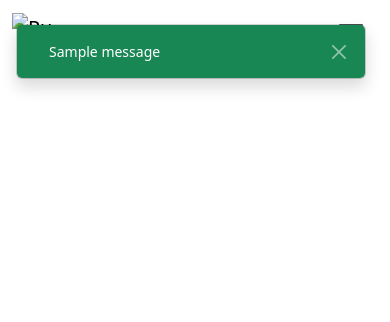
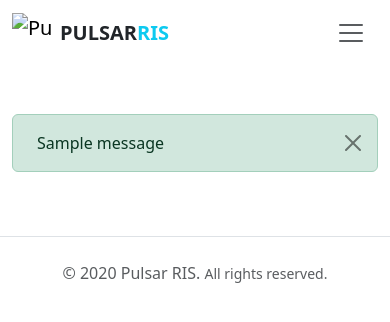
Before and after one commit to Pulsar87/PulsaRIS, a Python web app: template templates/layout.html in a window 390 px wide. Shown: the top 322 px of the page. Run offline with Jinja, Linux system fonts and the light colour scheme; the template is opened without the code that fills it: most values are stand-ins (such as "Sample title", 1, 10 or a date in 2020); one stand-in notice (Sample message) is shown; some libraries are stand-ins or nearby versions.

Commit message:
Update layout.html template for RIS project with enhanced structure and features
- Modified templates/layout.html to add comprehensive HTML5 document structure with proper meta tags, viewport settings, and SEO-friendly title/description
- Integrated responsive navigation bar with brand logo, worklist/patients links, language selector dropdown, theme toggle, and user authentication menu
- Added flash message system with styled alerts and auto-dismiss functionality for user feedback
- Implemented footer with dynamic copyright year and improved accessibility features
- Enhanced internationalization support with RTL layout handling for Arabic locale
- Updated navigation active state highlighting and improved dropdown menu styling
- Fixed favicon linking and added proper font loading for Inter and Cairo typefaces
- Added custom CSS classes for theme management and user interface consistency

The template now provides a complete, accessible foundation for the RIS application with proper internationalization and user experience enhancements.

```diff
--- a/templates/layout.html
+++ b/templates/layout.html
@@ -7,61 +7,67 @@
     <head>
         <meta charset="UTF-8" />
         <meta name="viewport" content="width=device-width, initial-scale=1.0" />
-        <title>Pulsar RIS</title>
+        <meta name="description" content="Pulsar RIS - Radiology Information System" />
+        <title>{% block title %}Pulsar RIS{% endblock %}</title>
+
+        <!-- Favicon -->
         <link
             rel="icon"
             href="{{ url_for('static', filename='favicon.svg') }}"
             type="image/svg+xml"
+        />
 
-
+        <!-- Fonts -->
         <link
             rel="stylesheet"
-            href="{{ url_for('static',filename='fonts/cairo')}}"
+            href="https://fonts.googleapis.com/css2?family=Inter:wght@400;500;600;700&family=Cairo:wght@400;600;700&display=swap"
         />
-        <!--https://fonts.googleapis.com/css2?family=Inter:wght@400;500;600;700&family=Cairo:wght@400;600;700&display=swap"-->
 
+        <!-- Bootstrap CSS -->
         {% if get_locale() == 'ar' %}
         <link
             rel="stylesheet"
             href="{{ url_for('static',filename='css/bootstrap.rtl.min.css')}}"
         />
-        <!--href="https://cdn.jsdelivr.net/npm/bootstrap@5.3.0/dist/css/bootstrap.rtl.min.css"-->
         {% else %}
         <link
             rel="stylesheet"
             href="{{ url_for('static',filename='css/bootstrap.min.css')}}"
         />
-        <!--href="https://cdn.jsdelivr.net/npm/bootstrap@5.3.0/dist/css/bootstrap.min.css"-->
         {% endif %}
 
+        <!-- Icons -->
         <link
             rel="stylesheet"
             href="{{ url_for('static' ,filename='css/bootstrap-icons.css')}}" />
-            <!--href="https://cdn.jsdelivr.net/npm/bootstrap-icons@1.11.0/font/bootstrap-icons.css"-->
 
+        <!-- FullCalendar -->
         <link
             rel="stylesheet"
             href="{{ url_for('static' ,filename='css/fullcalendar.css')}}" />
-            <!--href="https://cdn.jsdelivr.net/npm/fullcalendar@6.1.10/index.global.min.css"-->
 
+        <!-- Custom Styles -->
         <link
             rel="stylesheet"
             href="{{ url_for('static' ,filename='css/custom.css')}}" />
 
+        {% block extra_css %}{% endblock %}
+
+        <!-- Scripts -->
+        <script
+            src="{{ url_for('static', filename='js/bootstrap.bundle.min.js')}}" ></script>
+
         <script
             src="{{ url_for('static', filename='js/index.global.min.js')}}" ></script>
 
-        <script
-            src="{{ url_for('static', filename='js/bootstrap.bundle.min.js')}}" ></script>
-            <!--src="https://cdn.jsdelivr.net/npm/fullcalendar@6.1.10/index.global.min.js"-->
         <script type="text/javascript"
             src="{{ url_for('static', filename='js/custom.js')}}" defer></script>
 
-
+        {% block extra_js %}{% endblock %}
     </head>
 
     <body>
-
+        <!-- Navigation -->
         <nav class="navbar navbar-expand-lg sticky-top navbar-custom mb-5">
             <div class="container">
                 <a class="navbar-brand d-flex align-items-center" href="/">
@@ -82,6 +88,7 @@
                     type="button"
                     data-bs-toggle="collapse"
                     data-bs-target="#mainNav"
+                    aria-label="Toggle navigation"
                 >
                     <span class="navbar-toggler-icon"></span>
                 </button>
@@ -90,23 +97,30 @@
                     <ul
                         class="navbar-nav {% if get_locale() == 'ar' %}me-auto{% else %}ms-auto{% endif %} align-items-center"
                     >
+                        <!-- Worklist -->
                         <li class="nav-item">
-                            <a class="nav-link" href="/worklist"
+                            <a class="nav-link {% if request.endpoint == 'worklist' %}active{% endif %}" href="/worklist"
                                 ><i class="bi bi-grid-1x2 me-1"></i> {{
                                 _('Worklist') }}</a
                             >
                         </li>
+
+                        <!-- Patients -->
                         <li class="nav-item">
-                            <a class="nav-link" href="/patients"
+                            <a class="nav-link {% if request.endpoint == 'patients' %}active{% endif %}" href="/patients"
                                 ><i class="bi bi-people-fill me-1"></i> {{
                                 _('Patients') }}</a
                             >
                         </li>
+
+                        <!-- Language Selector -->
                         <li class="nav-item dropdown mx-2">
                             <a
                                 class="nav-link btn btn-light btn-sm rounded-pill px-3"
                                 href="#"
                                 data-bs-toggle="dropdown"
+                                aria-haspopup="true"
+                                aria-expanded="false"
                             >
                                 <i class="bi bi-translate"></i>
                             </a>
@@ -130,17 +144,20 @@
                             </ul>
                         </li>
 
+                        <!-- Theme Toggle -->
                         <li class="nav-item mx-1">
                             <button
                                 class="btn btn-light btn-sm rounded-pill px-3"
                                 id="theme-toggle"
                                 type="button"
+                                aria-label="{{ _('Toggle Theme') }}"
                                 title="{{ _('Toggle Theme') }}"
                             >
                                 <i class="bi bi-sun-fill"></i>
                             </button>
                         </li>
 
+                        <!-- User Menu -->
                         {% if current_user.is_authenticated %}
                         <li class="nav-item dropdown ms-lg-3">
                             <a
@@ -148,6 +165,8 @@
                                 href="#"
                                 id="userDropdown"
                                 data-bs-toggle="dropdown"
+                                aria-haspopup="true"
+                                aria-expanded="false"
                             >
                                 <div class="user-pill">
                                     <div class="d-none d-md-block">
@@ -169,6 +188,7 @@
                             </a>
                             <ul
                                 class="dropdown-menu dropdown-menu-end border-0 shadow-lg p-2 mt-2 rounded-4"
+                                aria-labelledby="userDropdown"
                             >
                                 <li>
                                     <a
@@ -176,7 +196,7 @@
                                         href="/add_practitioner"
                                     >
                                         <i
-                                            class="bi bi-gear-fill me-2 text-secondary"
+                                            class="bi bi-person-badge-fill me-2 text-secondary"
                                         ></i>
                                         {{ _('Doctors') }}
                                     </a>
@@ -189,7 +209,7 @@
                                         href="{{ url_for('manage_users') }}"
                                     >
                                         <i
-                                            class="bi bi-gear-fill me-2 text-secondary"
+                                            class="bi bi-people-fill me-2 text-secondary"
                                         ></i>
                                         {{ _('Manage Users') }}
                                     </a>
@@ -211,7 +231,7 @@
                                         href="/modalities"
                                     >
                                         <i
-                                            class="bi bi-gear-fill me-2 text-secondary"
+                                            class="bi bi-hdd-stack-fill me-2 text-secondary"
                                         ></i>
                                         {{ _('Modalities') }}</a
                                     >
@@ -222,7 +242,7 @@
                                         href="/prices"
                                     >
                                         <i
-                                            class="bi bi-gear-fill me-2 text-secondary"
+                                            class="bi bi-currency-dollar me-2 text-secondary"
                                         ></i>
                                         {{ _('Manage Prices') }}</a
                                     >
@@ -256,35 +276,52 @@
             </div>
         </nav>
 
-        <main class="container">{% block content %}{% endblock %}</main>
-
+        <!-- Flash Messages -->
+        {% with messages = get_flashed_messages(with_categories=true) %}
+        {% if messages %}
+        <div class="container">
+            <div class="row">
+                <div class="col-12">
+                    <div id="flash-messages-container">
+                        {% for category, message in messages %}
                         <div
-            id="toast-container"
-            class="position-fixed top-0 end-0 p-4"
-            style="z-index: 10000"
-        >
-            {% with messages = get_flashed_messages(with_categories=true) %} {%
-            if messages %} {% for category, message in messages %}
-            <div
-                class="toast show floating-toast text-white bg-{{ category if category != 'message' else 'info' }}"
+                            class="alert alert-{{ category if category != 'message' else 'info' }} alert-dismissible fade show"
                             role="alert"
                         >
-                <div class="d-flex p-3 align-items-center">
                             <i
-                        class="bi {{ 'bi-check-circle-fill' if category == 'success' else 'bi-exclamation-triangle-fill' }} fs-4 me-3"
+                                class="bi {{ 'bi-check-circle-fill' if category == 'success' else 'bi-exclamation-triangle-fill' }} me-2"
                             ></i>
-                    <div class="toast-body p-0 fw-medium">{{ message }}</div>
+                            {{ message }}
                             <button
                                 type="button"
-                        class="btn-close btn-close-white ms-auto"
-                        data-bs-dismiss="toast"
+                                class="btn-close"
+                                data-bs-dismiss="alert"
+                                aria-label="Close"
                             ></button>
                         </div>
+                        {% endfor %}
                     </div>
-            {% endfor %} {% endif %} {% endwith %}
+                </div>
+            </div>
+        </div>
+        {% endif %}
+        {% endwith %}
 
+        <!-- Main Content -->
+        <main class="container">
+            {% block content %}{% endblock %}
+        </main>
+
+        <!-- Footer -->
+        <footer class="mt-5 py-4 border-top">
+            <div class="container text-center">
+                <p class="text-muted mb-0">
+                    &copy; {{ now().year if now else '2024' }} Pulsar RIS.
+                    <small>{{ _('All rights reserved.') }}</small>
+                </p>
             </div>
+        </footer>
 
+        {% block modals %}{% endblock %}
     </body>
-
 </html>
```
Also changed, not shown: 1 other file. Lines whose indentation alone changed are shown as unchanged.
